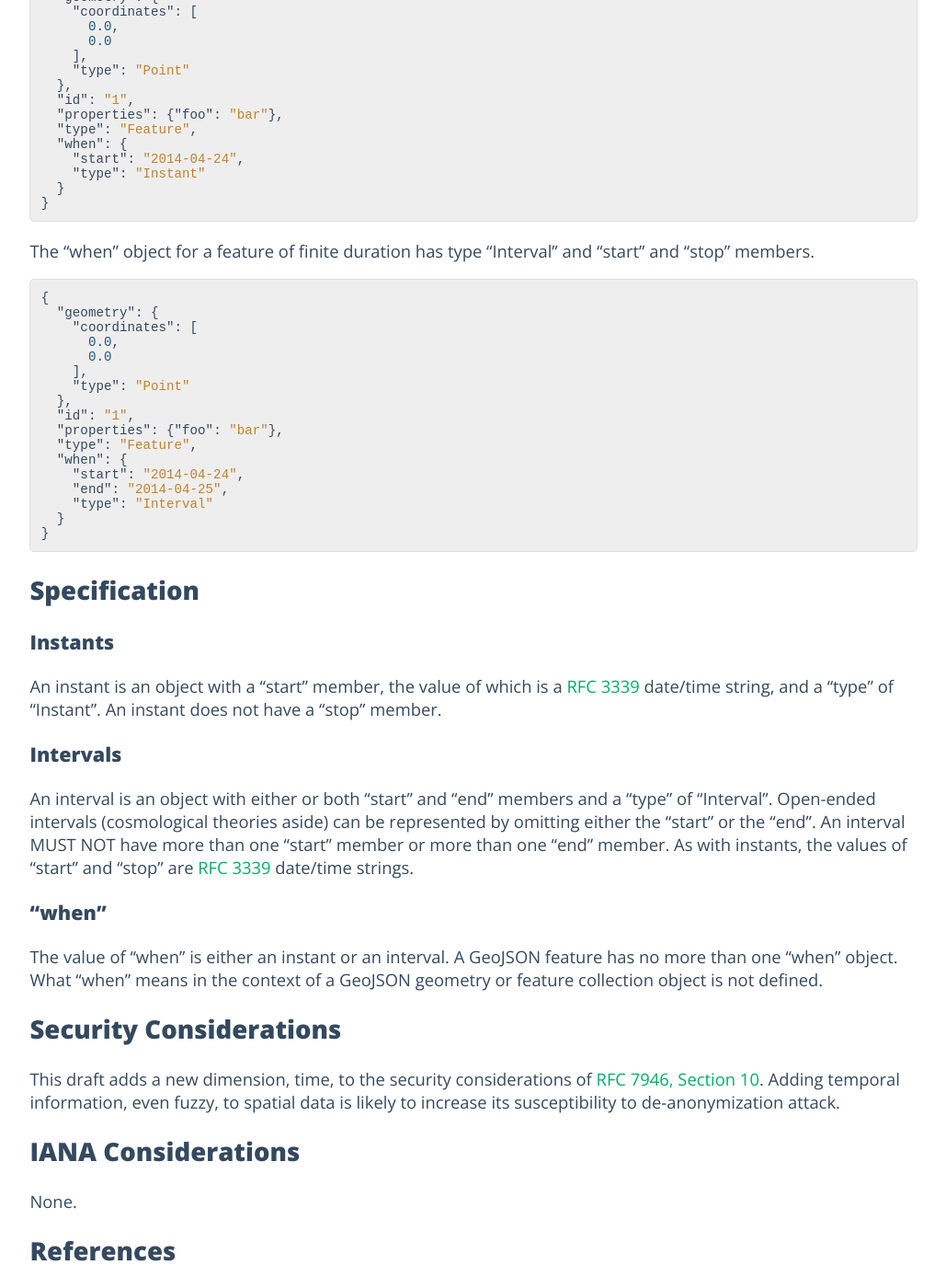
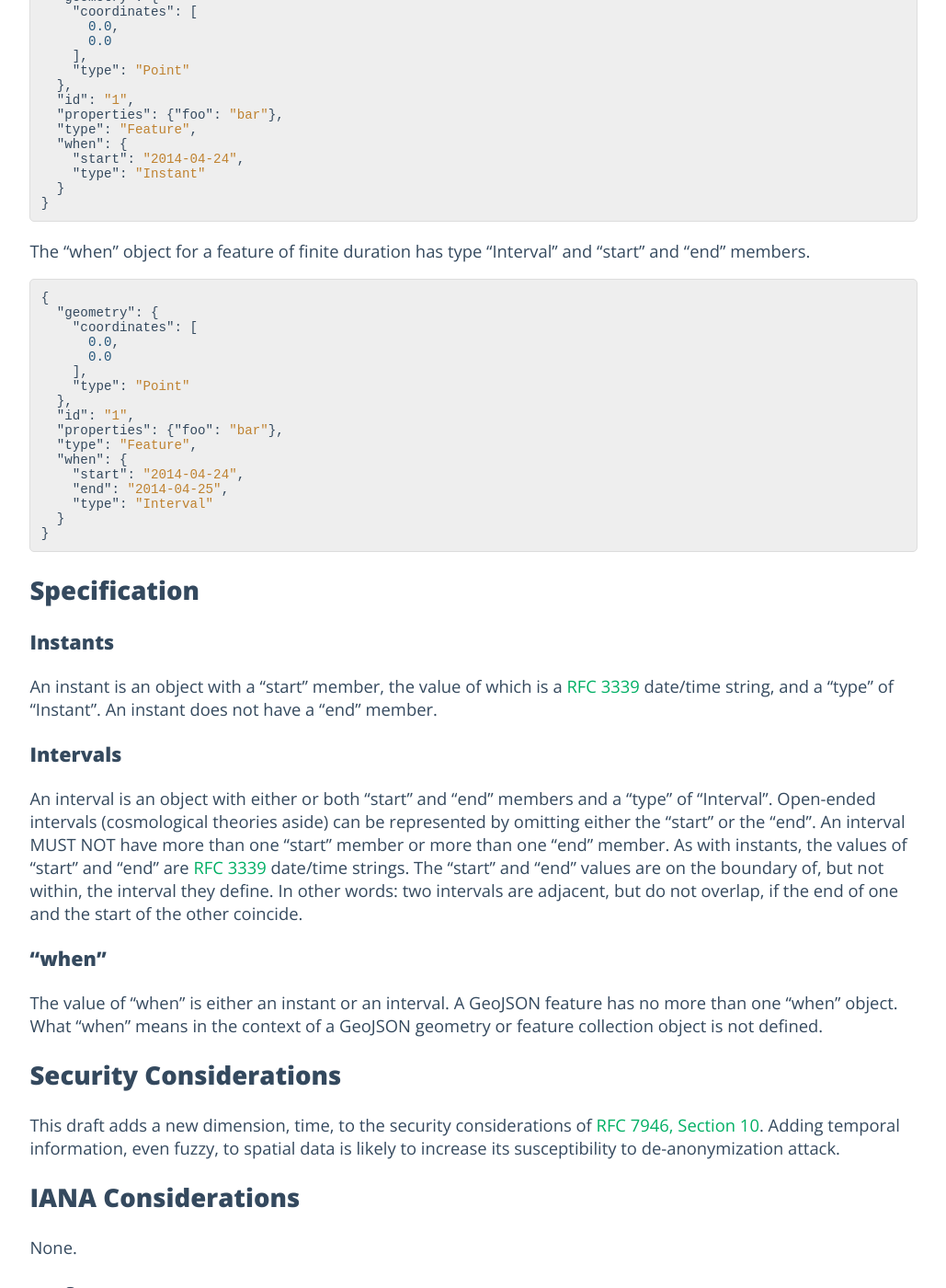
Before and after one commit to sgillies/geojson-events, a Jekyll site: the page built from draft-gillies-geojson-events.md, in a window 1280 px wide and 1400 px high, scrolled down 1050 px. Shown: the whole window at 92% size, without its empty margins (125-1154 px from the left). Built offline with Jekyll 4.4.1, drawn with Linux system fonts in a browser that asks for light colours; Markdown is read by kramdown in place of the engine named in the settings.

Commit message:
Replace all "stop" with "end" and explain inclusivity.

````diff
--- a/draft-gillies-geojson-events.md
+++ b/draft-gillies-geojson-events.md
@@ -65,7 +65,7 @@ The "when" object for an instantaneous feature has type "Instant" and a
 ```
 
 The "when" object for a feature of finite duration has type "Interval" and
-"start" and "stop" members.
+"start" and "end" members.
 
 ```json
 {
@@ -93,7 +93,7 @@ The "when" object for a feature of finite duration has type "Interval" and
 
 An instant is an object with a "start" member, the value of which is a [RFC
 3339](https://tools.ietf.org/html/rfc3339) date/time string, and a "type" of
-"Instant". An instant does not have a "stop" member.
+"Instant". An instant does not have a "end" member.
 
 ### Intervals
 
@@ -101,8 +101,11 @@ An interval is an object with either or both "start" and "end" members and
 a "type" of "Interval". Open-ended intervals (cosmological theories aside) can
 be represented by omitting either the "start" or the "end". An interval MUST
 NOT have more than one "start" member or more than one "end" member. As with
-instants, the values of "start" and "stop" are [RFC
-3339](https://tools.ietf.org/html/rfc3339) date/time strings.
+instants, the values of "start" and "end" are [RFC
+3339](https://tools.ietf.org/html/rfc3339) date/time strings. The "start" and
+"end" values are on the boundary of, but not within, the interval they define.
+In other words: two intervals are adjacent, but do not overlap, if the end
+of one and the start of the other coincide.
 
 ### "when"
 
````
